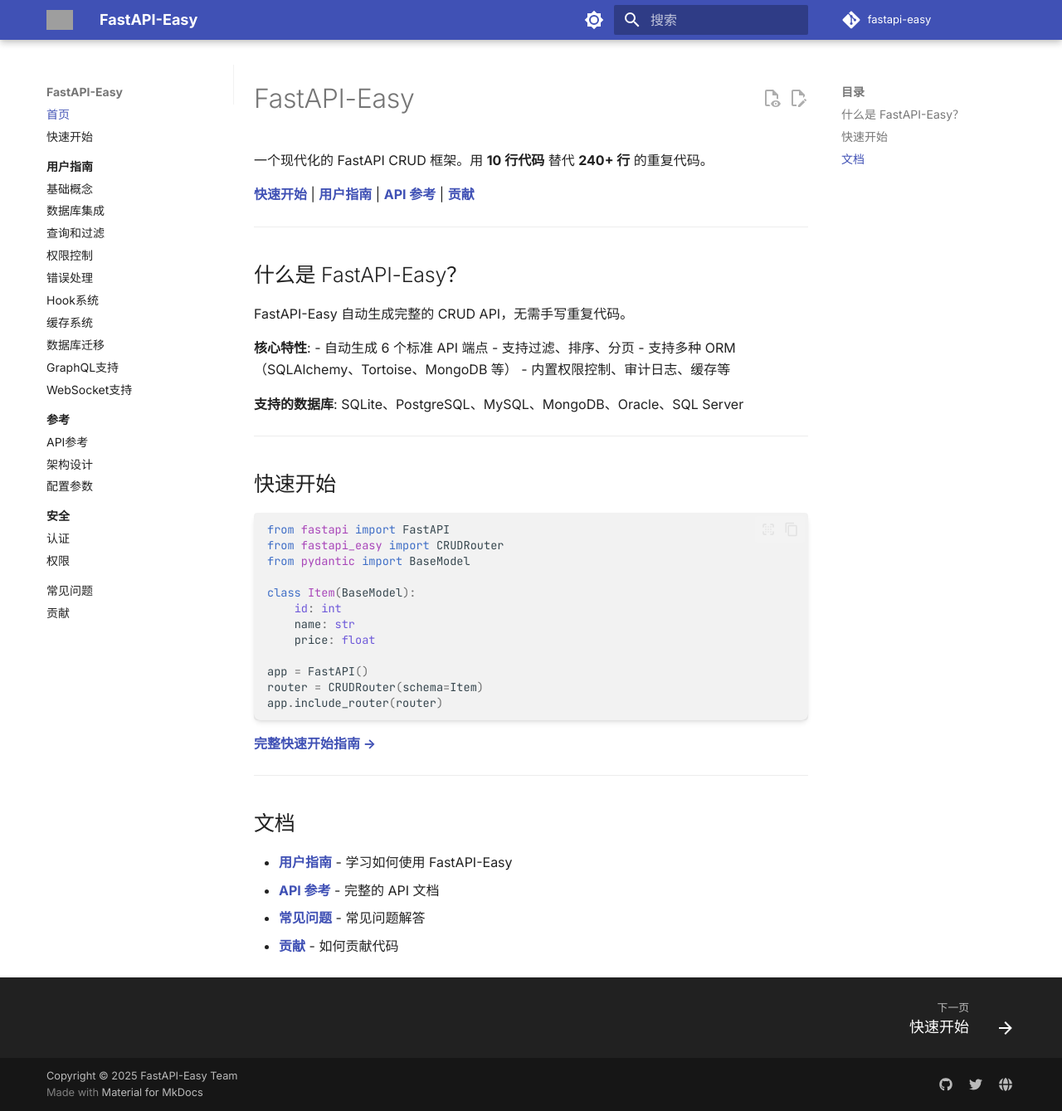
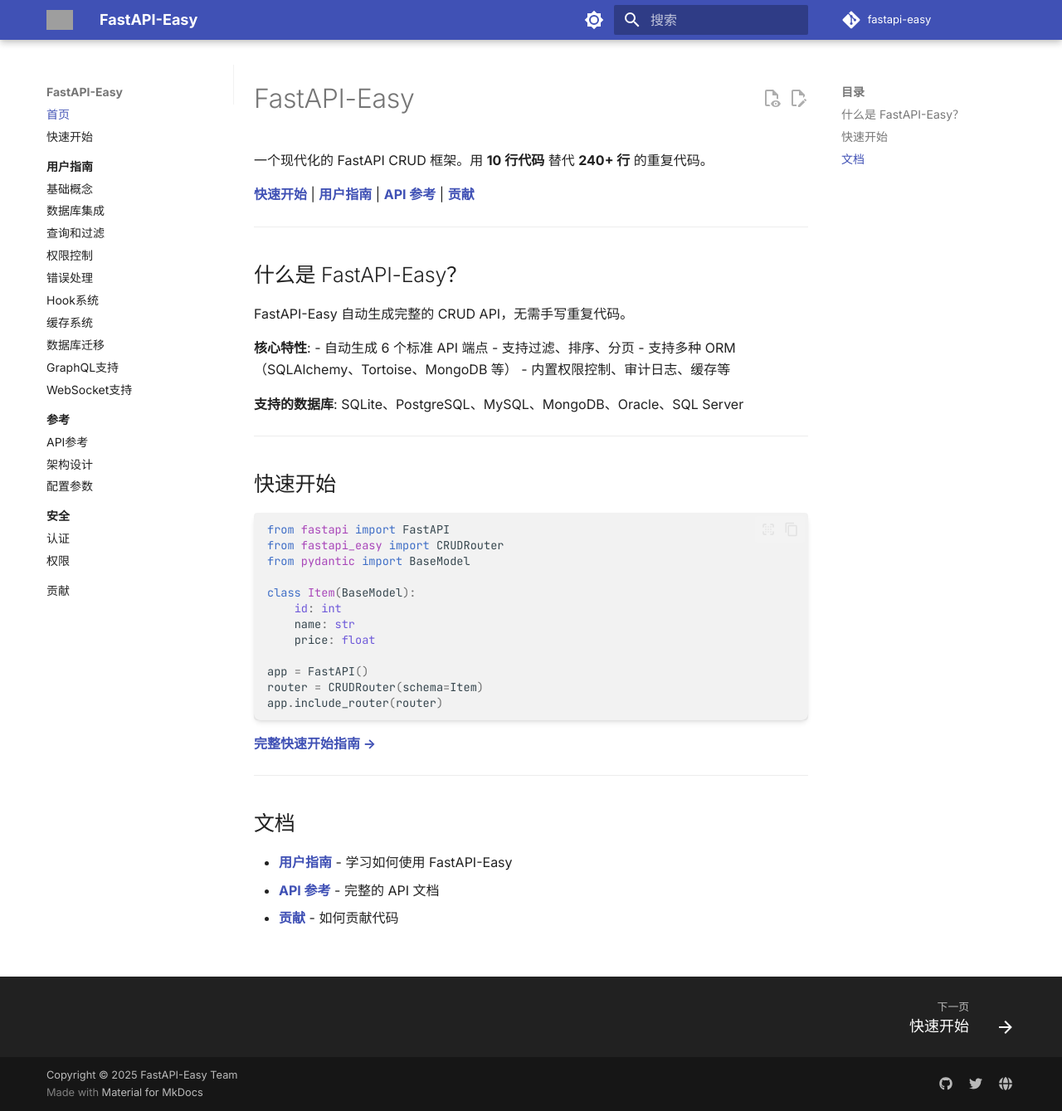
Before and after one commit to ardss/fastapi-easy, an MkDocs documentation site: the page built from docs/index.md, in a window 1280 px wide and 1339 px high. Shown: the whole window at 83% size. Built offline with MkDocs 1.6.1 and Material for MkDocs 9.7.7, drawn with Linux system fonts in a browser that asks for light colours; comment, search, counter and statistics services are not loaded; grey boxes are pictures that could not be loaded.

Commit message:
docs: fix links and remove faq reference

```diff
--- a/docs/index.md
+++ b/docs/index.md
@@ -43,7 +43,6 @@
 
 ## 文档
 
-- **[用户指南](user-guide/)** - 学习如何使用 FastAPI-Easy
+- **[用户指南](user-guide/index.md)** - 学习如何使用 FastAPI-Easy
 - **[API 参考](reference/api.md)** - 完整的 API 文档
-- **[常见问题](faq.md)** - 常见问题解答
 - **[贡献](development/contributing.md)** - 如何贡献代码
--- a/mkdocs.yml
+++ b/mkdocs.yml
@@ -169,5 +169,4 @@
     - 认证: security/authentication.md
     - 权限: security/permissions.md
 
-  - 常见问题: faq.md
   - 贡献: development/contributing.md
```
Also changed, not shown: docs/getting-started.md (+1 -1 lines).
